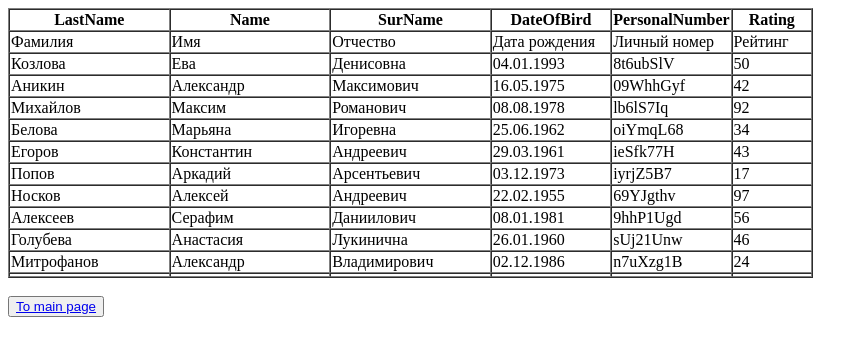
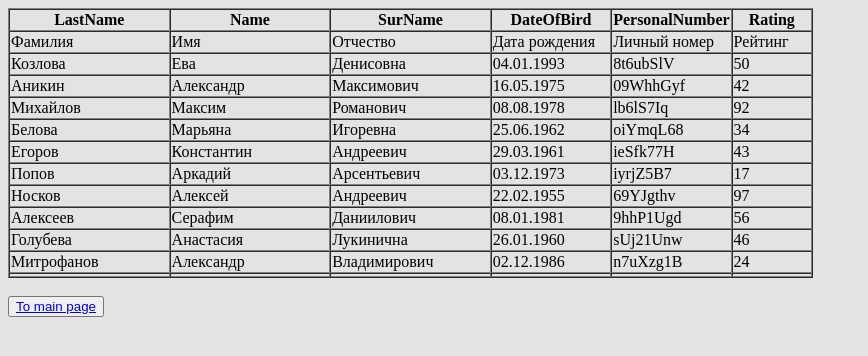
Before and after one commit to nailharr/FlaskBootcamp, a Flask app: page /table in a window 1280 px wide. Shown: the top 356 px of the page, without its empty margins (0-868 px from the left). Run offline with Flask 3, Linux system fonts and the light colour scheme.

Commit message:
add background

```diff
--- a/templates/table_peoples.html
+++ b/templates/table_peoples.html
@@ -5,6 +5,12 @@
     <meta charset="UTF-8">
     <title>Peoples</title>
 </head>
+<style>
+    html{
+        background-color: rgba(200, 200, 200, 0.5);
+    }
+</style>
+
 <body>
 <table border="1" cellspacing="0">
     <tr>
```
